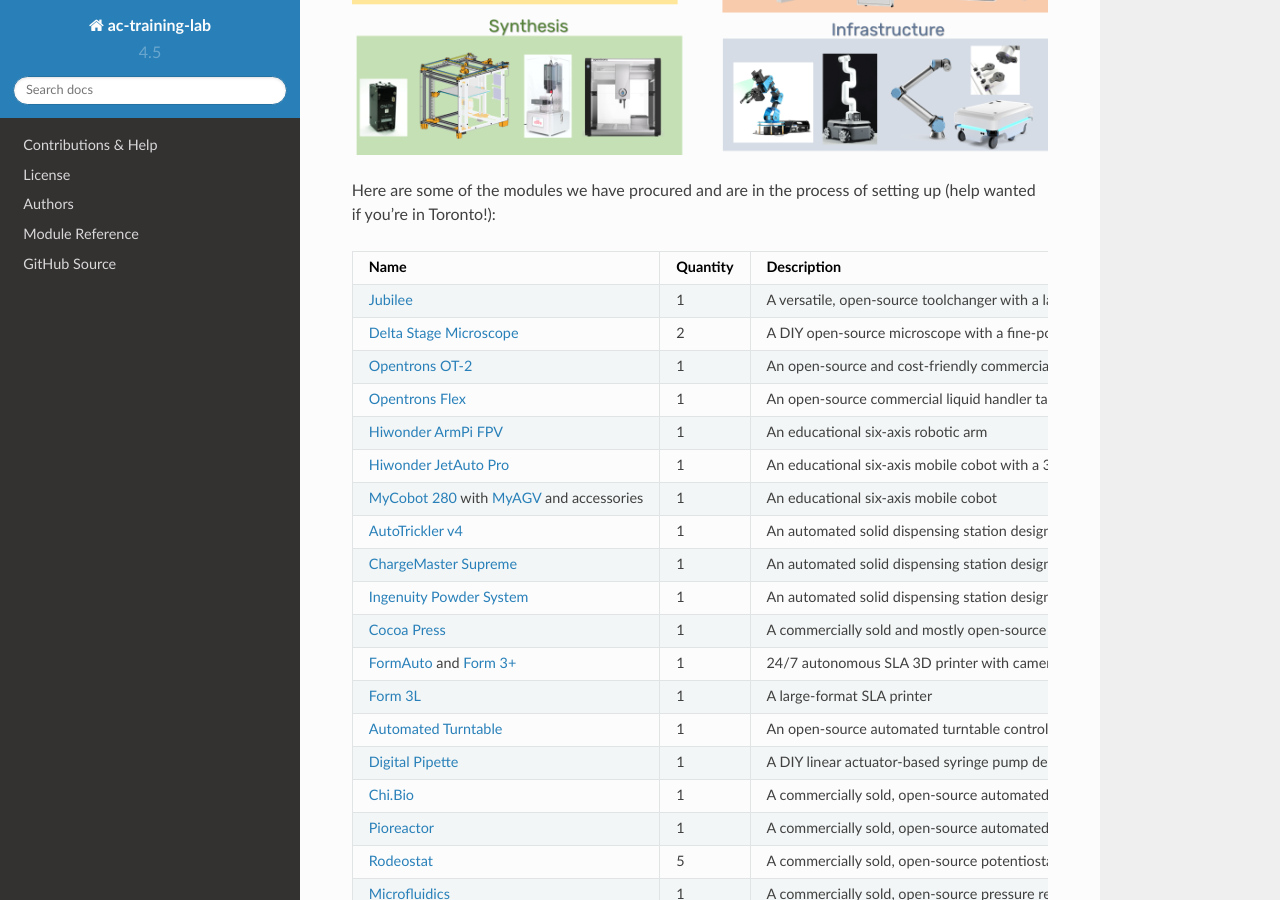
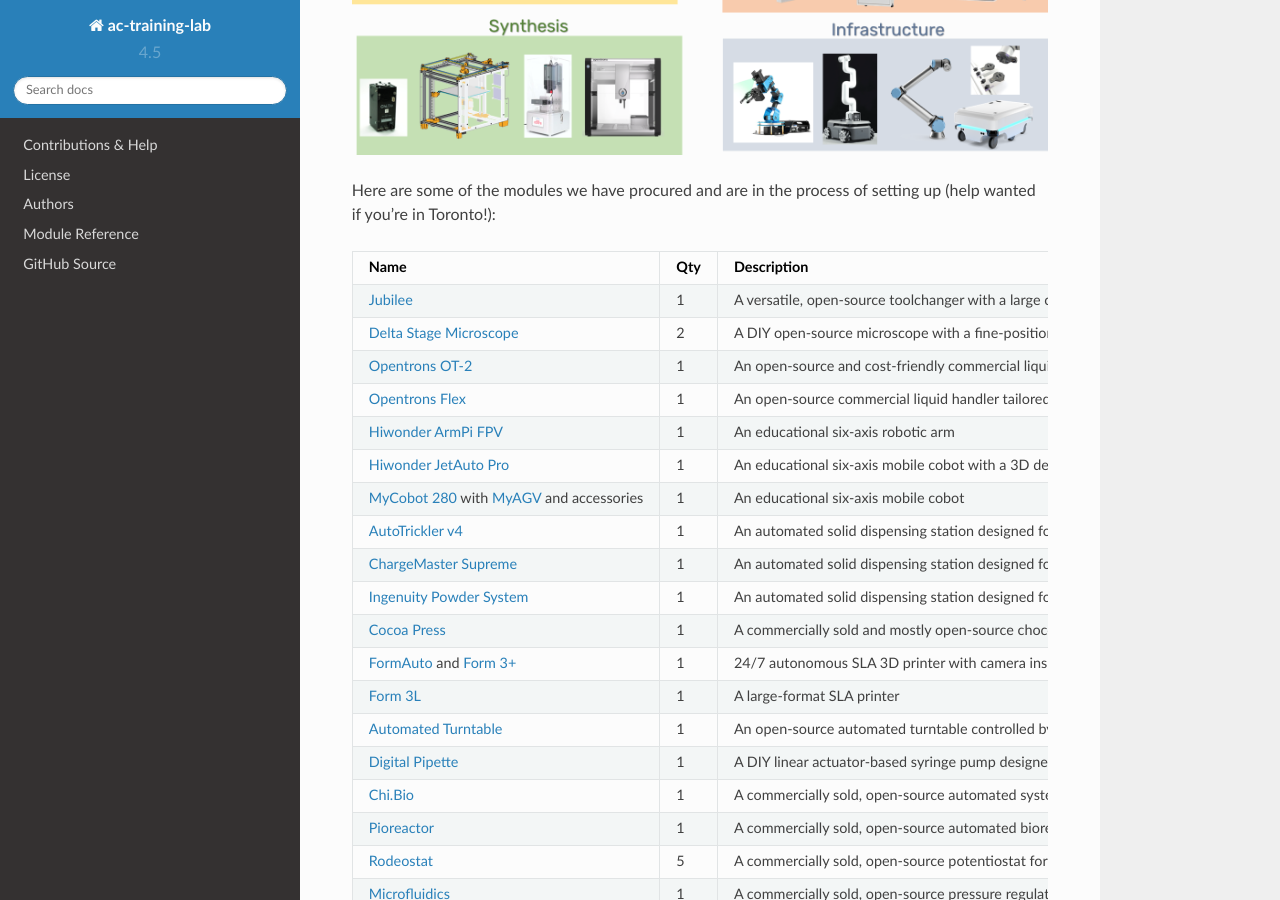
Before and after one commit to AccelerationConsortium/ac-dev-lab, a Sphinx documentation site: the page built from docs/index.md, in a window 1280 px wide and 900 px high, scrolled down 867 px. Built offline with Sphinx 7.4.7 and the Read the Docs theme 2.0.0, drawn with Linux system fonts in a browser that asks for light colours.

Commit message:
quantity --> qty

```diff
--- a/docs/index.md
+++ b/docs/index.md
@@ -37,7 +37,7 @@
 
 Here are some of the modules we have procured and are in the process of setting up (help wanted if you're in Toronto!):
 
-| Name | Quantity | Description |
+| Name | Qty | Description |
 | --- | --- | --- |
 | [Jubilee](https://jubilee3d.com/index.php?title=Main_Page) | 1 | A versatile, open-source toolchanger with a large community of users and developers which is used for both general 3D printing and [scientific applications](https://dx.doi.org/10.1039/D3DD00033H). |
 | [Delta Stage Microscope](https://openflexure.org/projects/deltastage/) | 2 | A DIY open-source microscope with a fine-positioning, motorized stage. Reflection illumination version of Delta Stage |
```
